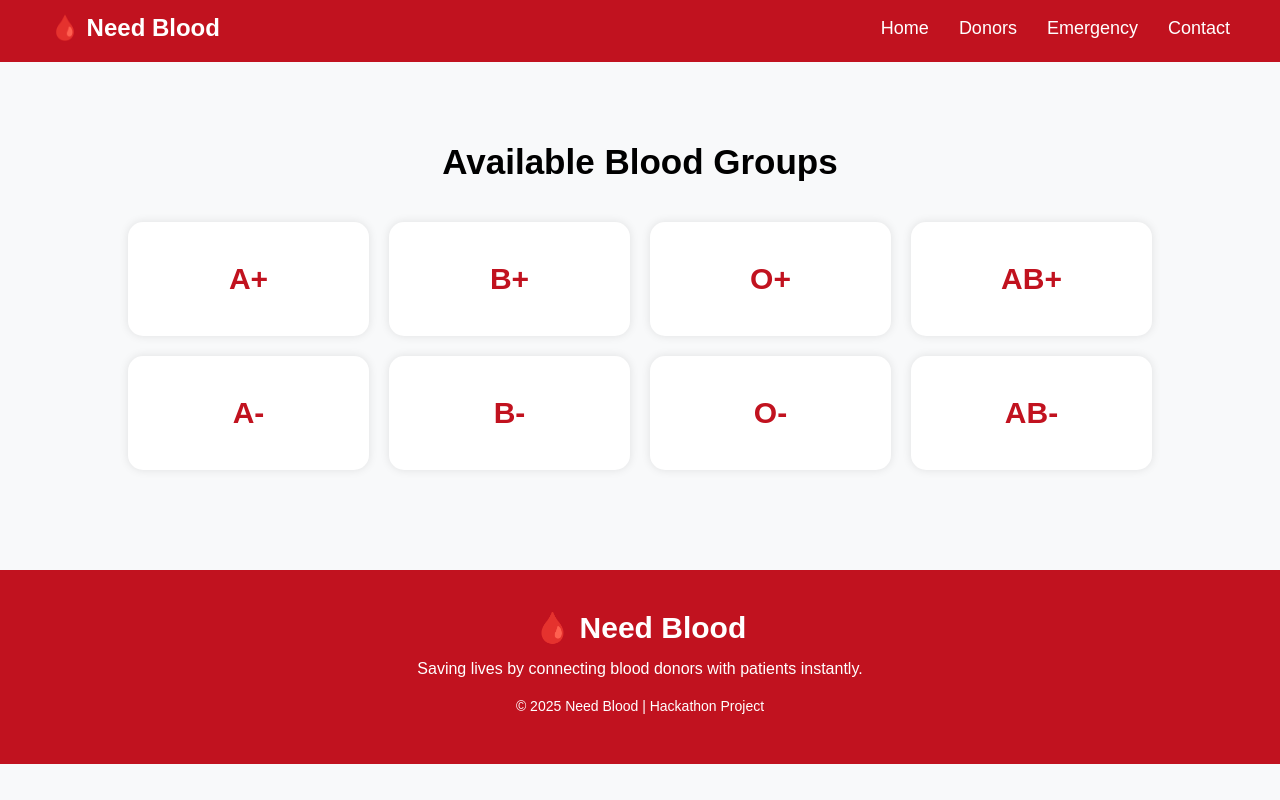
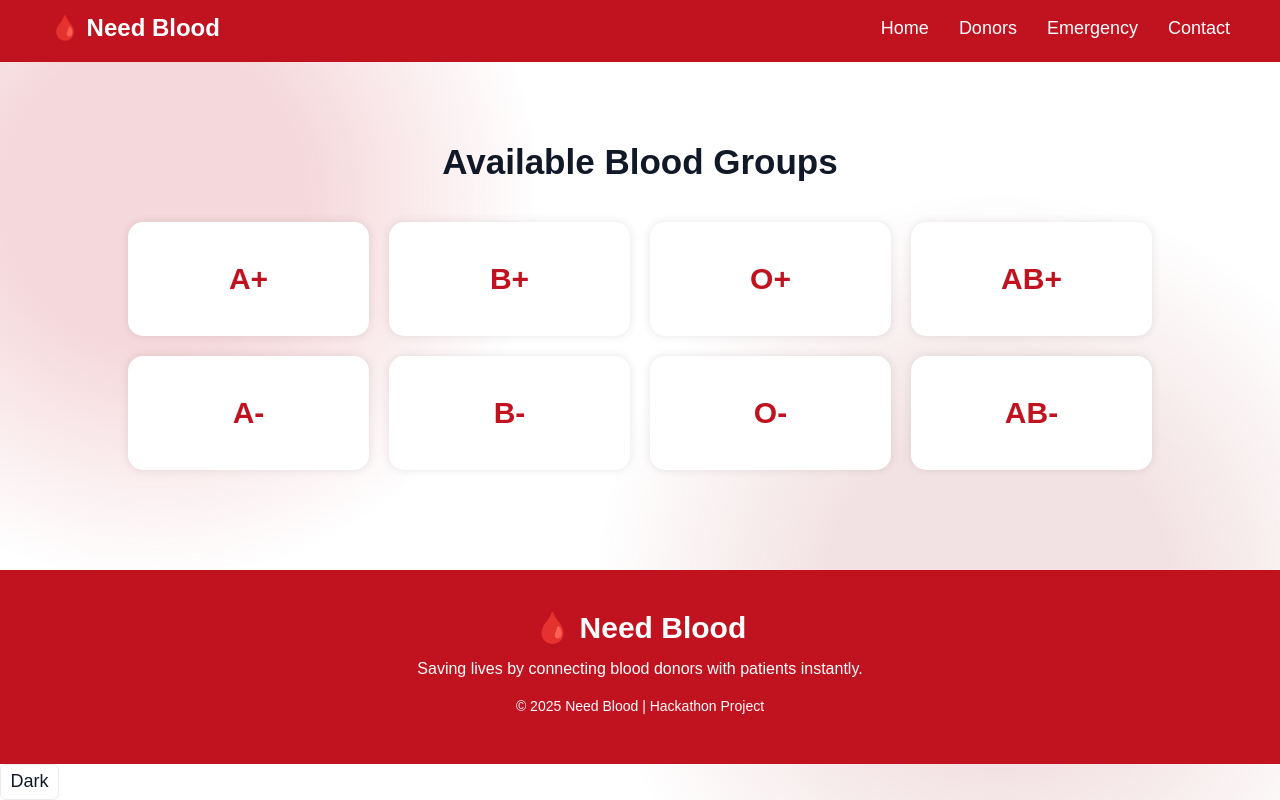
Before and after one commit to NileshhShinde/need-blood, a plain HTML site: page client/index.html in a window 1280 px wide. Shown: the part 1581-2381 px from the top of the page. Before the commit the page ends 2345 px from the top, so only its background shows below. Drawn offline with Linux system fonts and the light colour scheme.

Commit message:
change in theam

```diff
--- a/client/index.html
+++ b/client/index.html
@@ -132,6 +132,72 @@
     </footer>
     <scripy src="script.js"></scripy>
 
+    <button id="theme-toggle" aria-label="Toggle theme">Toggle</button>
+
+    <style>
+        :root {
+            --bg: #ffffff;
+            --text: #111827;
+            --accent: #c0262e;
+        }
+        .dark {
+            --bg: #071018;
+            --text: #e6edf3;
+            --accent: #ff4d4f;
+        }
+        html, body { height: 100% }
+        body {
+            margin: 0;
+            background: var(--bg);
+            background-image:
+                radial-gradient(circle at 12% 22%, rgba(194,16,35,0.16) 0 12%, transparent 30%),
+                radial-gradient(circle at 78% 72%, rgba(156,18,26,0.12) 0 15%, transparent 35%),
+                radial-gradient(circle at 50% 40%, rgba(220,38,29,0.06) 0 10%, transparent 30%),
+                linear-gradient(180deg, rgba(255,255,255,0.65), rgba(255,255,255,0.2));
+            background-blend-mode: multiply, multiply, overlay, normal;
+            background-repeat:no-repeat;
+            background-attachment: fixed;
+            color:var(--text);
+            font-family:system-ui,-apple-system,Segoe UI,Roboto,"Helvetica Neue",Arial;
+            transition:background-color .2s,color .2s;
+        }
+        .dark body{
+            background-color:var(--bg);
+            background-image:
+                radial-gradient(circle at 12% 22%, rgba(255,77,79,0.12) 0 12%, transparent 30%),
+                radial-gradient(circle at 78% 72%, rgba(194,16,35,0.10) 0 15%, transparent 35%),
+                radial-gradient(circle at 50% 40%, rgba(255,77,79,0.06) 0 10%, transparent 30%),
+                linear-gradient(180deg, rgba(8,12,20,0.6), rgba(8,12,20,0.3));
+            background-blend-mode: screen, multiply, overlay, normal;
+        }
+
+        /* keep your existing controls readable */
+        #theme-toggle{
+            background:transparent;
+            border:1px solid rgba(0,0,0,0.08);
+            color:var(--text);
+            padding:.4rem .6rem;
+            border-radius:6px;
+            cursor:pointer;
+        }
+        .dark #theme-toggle{ border-color: rgba(255,255,255,0.08); }
+    </style>
+
+    <script>
+        (function () {
+            const toggle = document.getElementById('theme-toggle');
+            const saved = localStorage.getItem('theme') || 'light';
+            if (saved === 'dark') document.documentElement.classList.add('dark');
+            const updateLabel = () => { toggle.textContent = document.documentElement.classList.contains('dark') ? 'Light' : 'Dark'; };
+            toggle?.addEventListener('click', () => {
+                const isDark = document.documentElement.classList.toggle('dark');
+                localStorage.setItem('theme', isDark ? 'dark' : 'light');
+                updateLabel();
+            });
+            updateLabel();
+        })();
+    </script>
+
 </body>
 
 </html>
```
